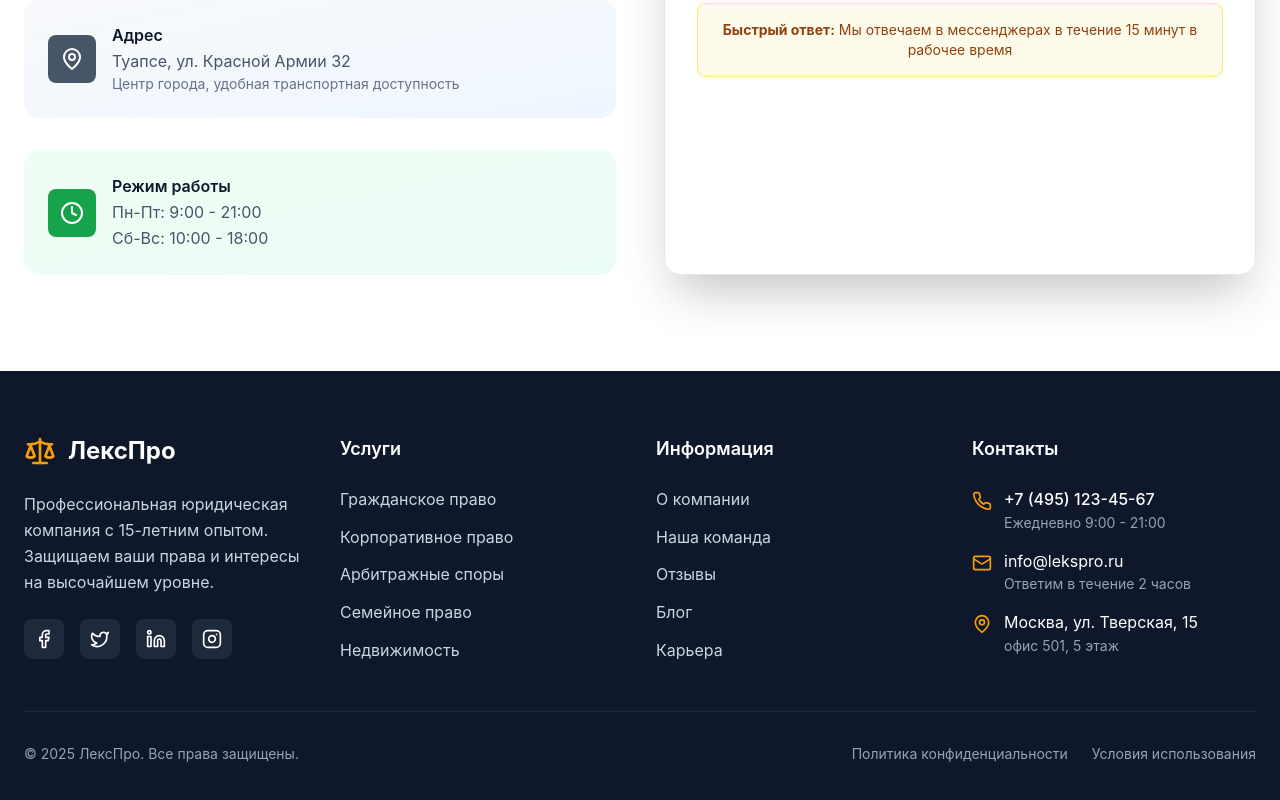
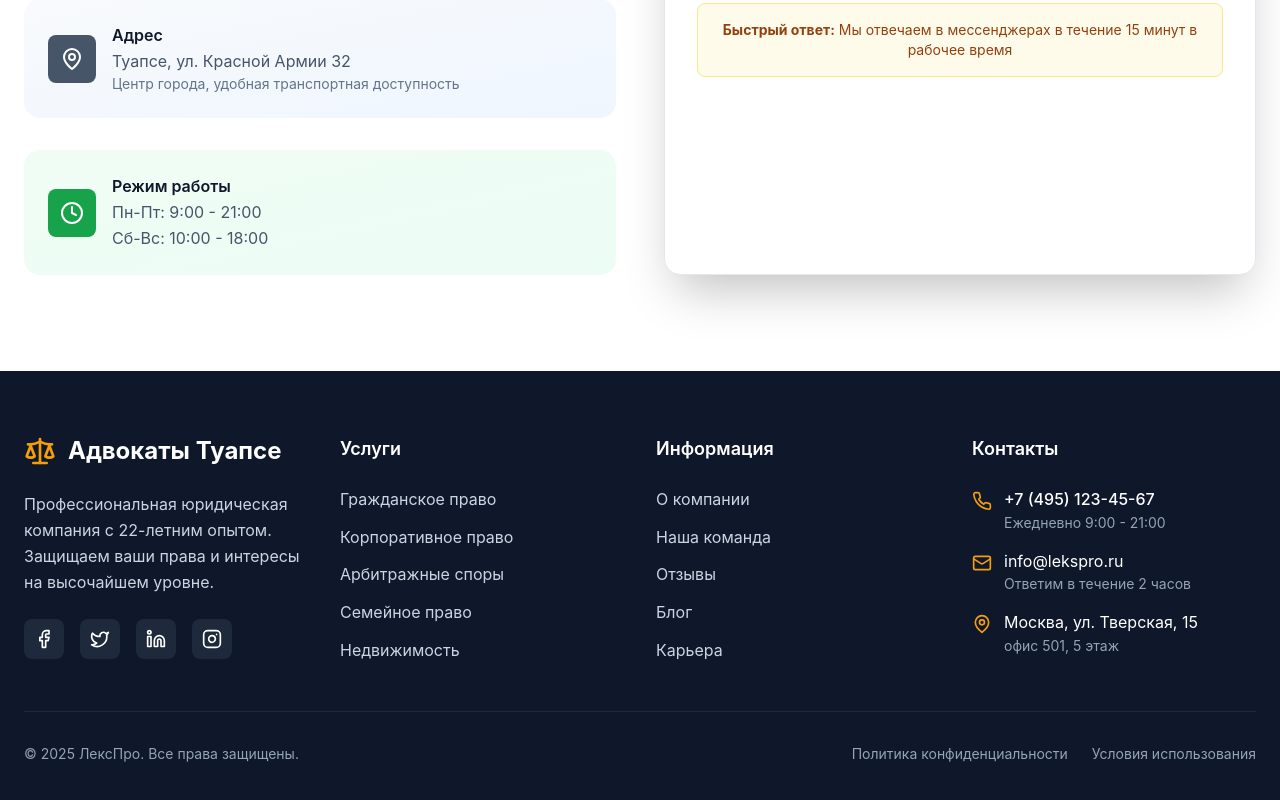
Before and after one commit to Gelleon/law2, a React (Vite) app: page / in a window 1280 px wide. Shown: the part 3553-4353 px from the top of the page. Built offline with nearby package versions, Linux system fonts and the light colour scheme.

Commit message:
Updated Footer.tsx

```diff
--- a/src/components/Footer.tsx
+++ b/src/components/Footer.tsx
@@ -12,10 +12,10 @@ const Footer = () => {
           <div>
             <div className="flex items-center space-x-3 mb-6">
               <Scale className="w-8 h-8 text-amber-500" />
-              <h3 className="text-2xl font-bold">ЛексПро</h3>
+              <h3 className="text-2xl font-bold">Адвокаты Туапсе</h3>
             </div>
             <p className="text-slate-300 mb-6 leading-relaxed">
-              Профессиональная юридическая компания с 15-летним опытом.
+              Профессиональная юридическая компания с 22-летним опытом.
               Защищаем ваши права и интересы на высочайшем уровне.
             </p>
             <div className="flex space-x-4">
```
